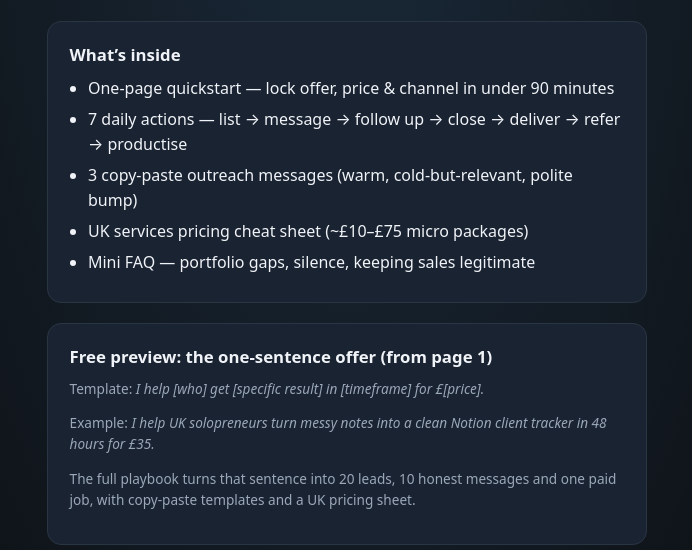
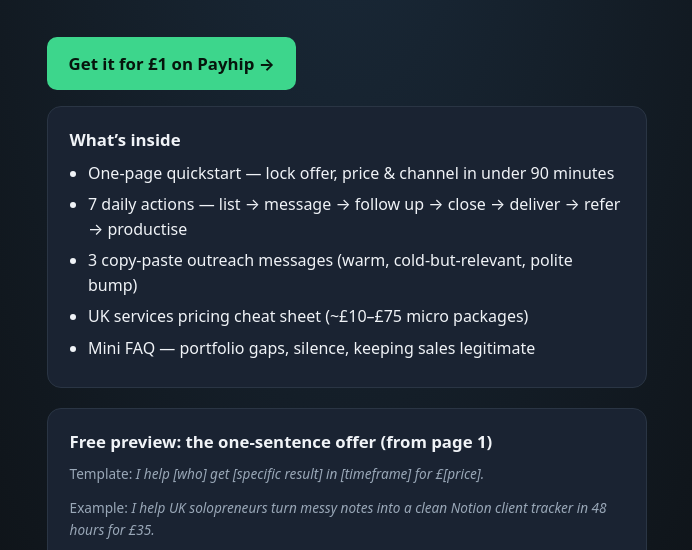
Before and after one commit to adarwash/miney-micro-income-playbook, a plain HTML site: page index.html in a window 1280 px wide. Shown: the part 218-768 px from the top of the page, without its empty margins (293-985 px from the left). Drawn offline with Linux system fonts and the light colour scheme.

Commit message:
Add above-the-fold Buy button to landing page

```diff
--- a/index.html
+++ b/index.html
@@ -130,6 +130,7 @@
       Earn your first <strong>£1–£50 this week</strong> — without spending on ads.
       A short, practical PDF for UK freelancers and side-hustlers who need real cash movement, not a 90-day course.
     </p>
+    <p><a class="cta" href="https://payhip.com/b/zdPx1" rel="noopener noreferrer">Get it for £1 on Payhip →</a></p>
 
     <section class="card">
       <h2>What’s inside</h2>
```
